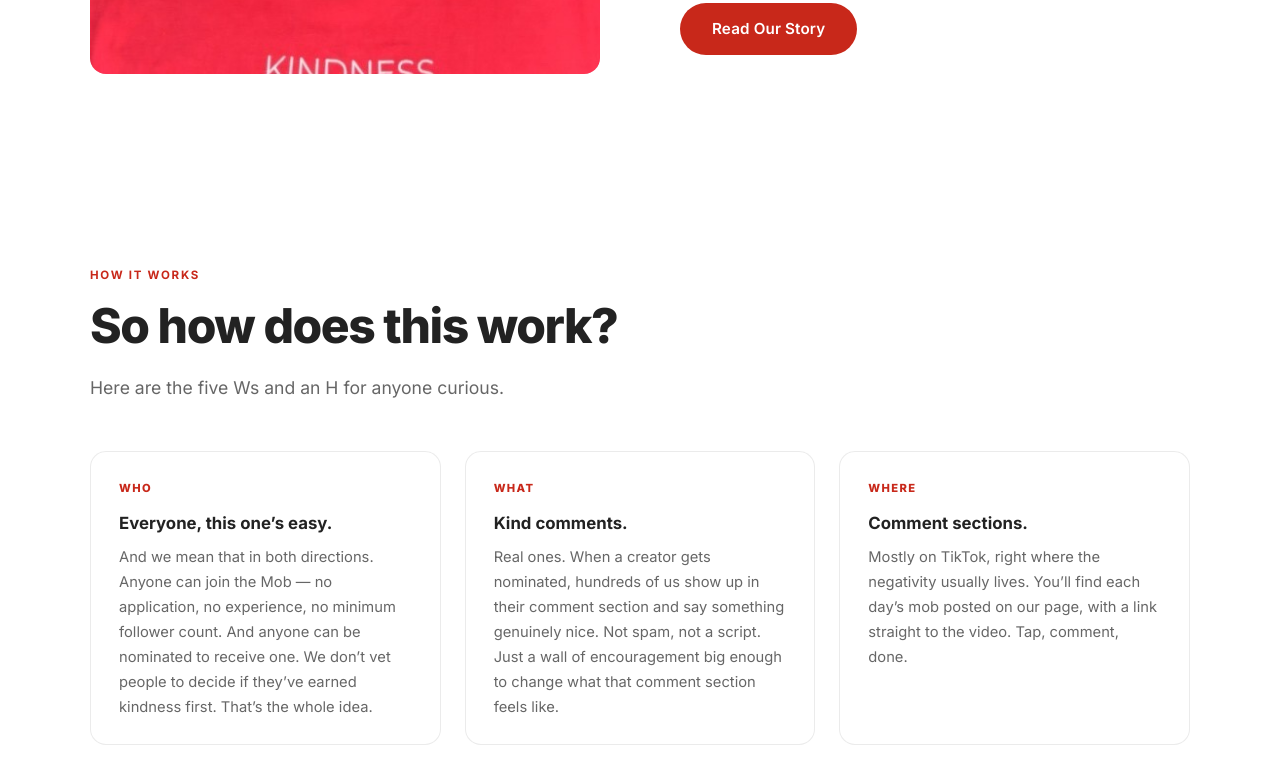
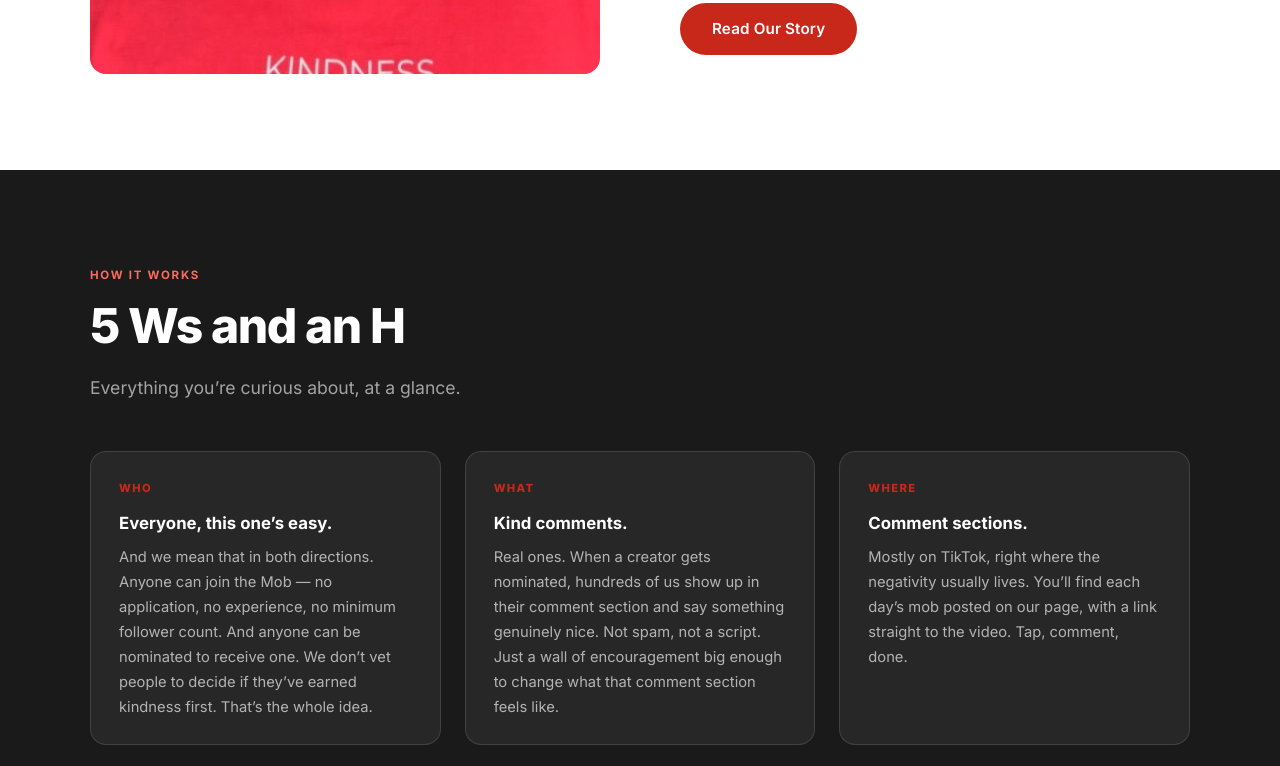
Before and after one commit to killergrowth/kindnessmob, a website: page index.html in a window 1280 px wide. Shown: the part 2088-2854 px from the top of the page. Drawn offline with Linux system fonts and the light colour scheme.

Commit message:
style: 5Ws section — dark bg, updated title/subtitle, card colors for dark bg

```diff
--- a/images/styles.css
+++ b/images/styles.css
@@ -346,8 +346,8 @@ h2 {
 }
 
 .five-w-card {
-  background: var(--white);
-  border: 1px solid rgba(0,0,0,0.08);
+  background: rgba(255,255,255,0.06);
+  border: 1px solid rgba(255,255,255,0.12);
   border-radius: 16px;
   padding: 28px 28px 24px;
   display: flex;
@@ -357,7 +357,7 @@ h2 {
 }
 
 .five-w-card:hover {
-  box-shadow: 0 8px 32px rgba(0,0,0,0.10);
+  box-shadow: 0 8px 32px rgba(0,0,0,0.30);
   transform: translateY(-2px);
 }
 
@@ -374,14 +374,14 @@ h2 {
 .five-w-card h3 {
   font-size: 1.05rem;
   font-weight: 700;
-  color: var(--navy);
+  color: var(--white);
   margin: 0;
   line-height: 1.35;
 }
 
 .five-w-card p {
   font-size: 0.92rem;
-  color: rgba(0,0,0,0.6);
+  color: rgba(255,255,255,0.65);
   line-height: 1.7;
   margin: 0;
 }
--- a/index.html
+++ b/index.html
@@ -99,11 +99,11 @@
     </div>
   </section>
 
-  <section class="section">
+  <section class="section section-dark">
     <div class="container">
       <p class="section-eyebrow">How It Works</p>
-      <h2>So how does this work?</h2>
-      <p class="section-intro">Here are the five Ws and an H for anyone curious.</p>
+      <h2>5 Ws and an H</h2>
+      <p class="section-intro">Everything you&#8217;re curious about, at a glance.</p>
       <div class="five-w-grid">
         <div class="five-w-card">
           <span class="five-w-label">Who</span>
```
